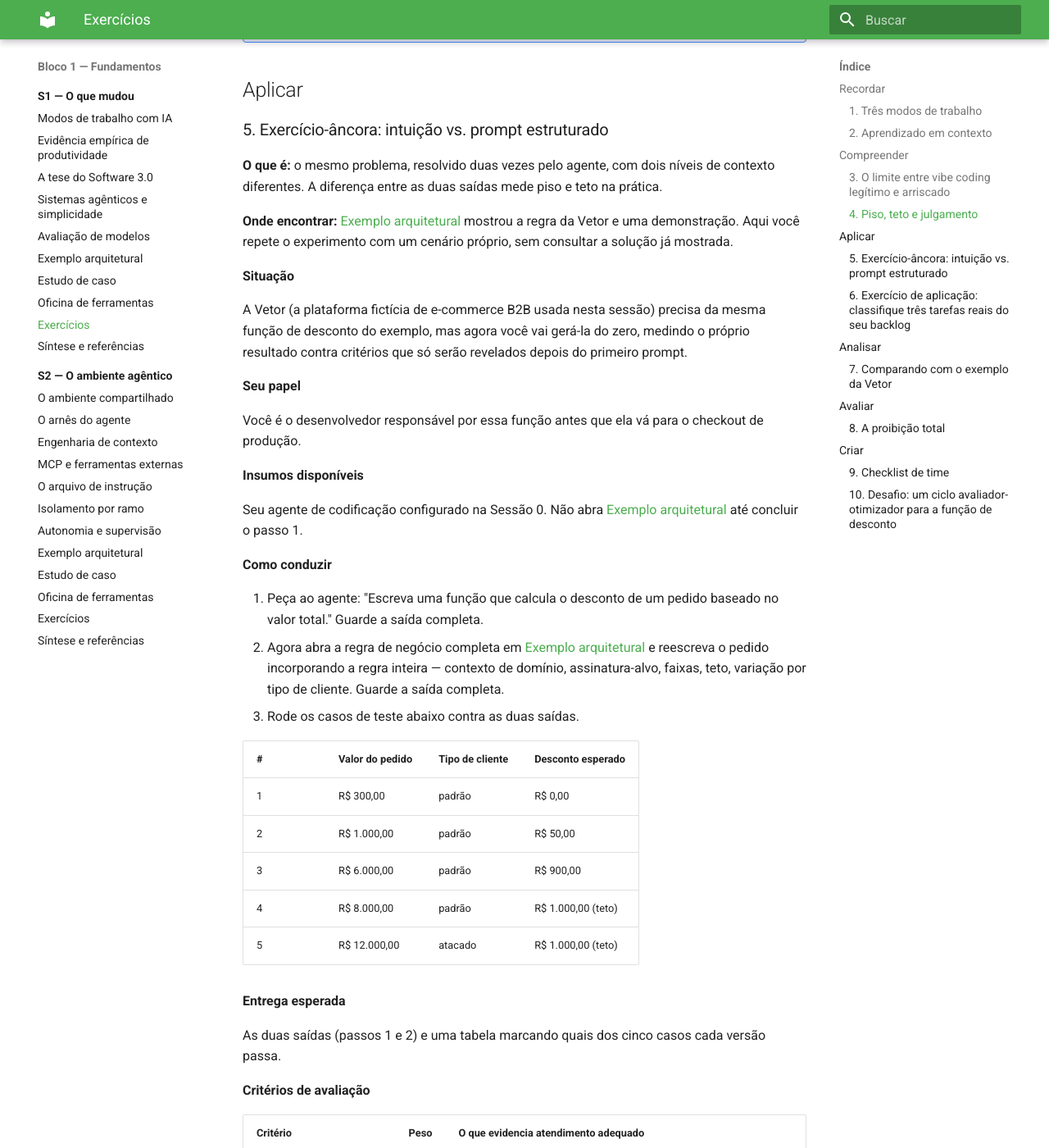
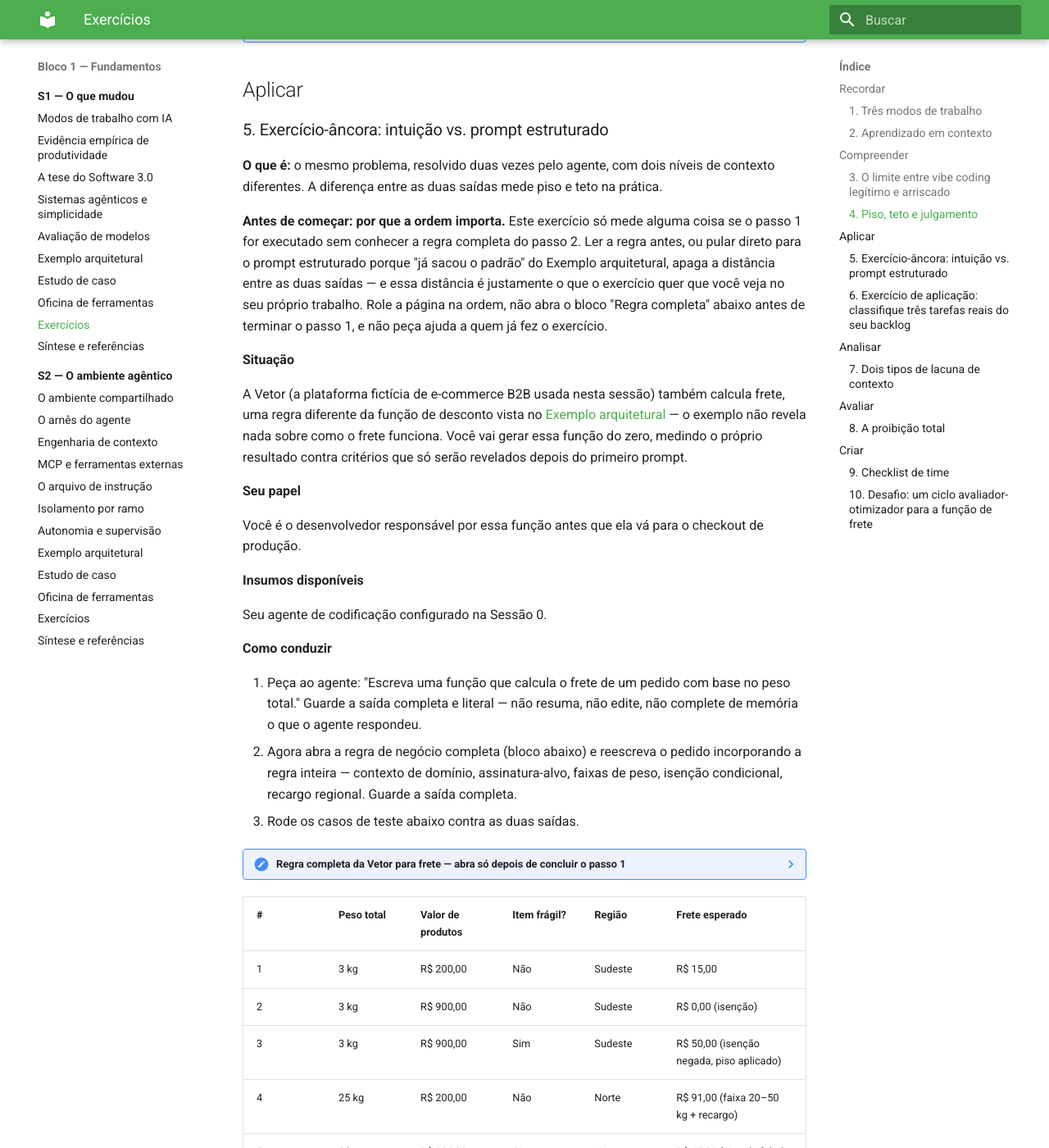
Before and after one commit to arkhibr/workshops-ia-agentica, an MkDocs documentation site: the page built from docs/sessao-01-o-que-mudou/exercicios.md, in a window 1280 px wide and 1400 px high, scrolled down 1095 px. Shown: the whole window at 82% size. Built offline with MkDocs 1.6.1 and Material for MkDocs 9.7.7, drawn with Linux system fonts in a browser that asks for light colours; some of the changed text lies outside the part shown.

Commit message:
feat(s1): substitui o exercício-âncora por um caso de composição de regras
O exercício 5 (Aplicar) repetia, com o mesmo cenário e a mesma regra de
negócio, exatamente o que a demonstração do Exemplo arquitetural acabara de
mostrar — sem distância nenhuma entre o que o instrutor demonstrou e o que o
aluno "descobria" sozinho, o exercício não media nada.

Troca o cenário de desconto por cálculo de frete, com uma regra que nunca
aparece no Exemplo arquitetural. As armadilhas também mudam de natureza: no
lugar de uma faixa esquecida e um tipo de cliente esquecido (omissão isolada,
fácil de generalizar depois de ver a demo), o novo cenário tem duas exceções
que só falham quando se compõem (isenção de valor negada por item frágil,
recargo regional aplicado sobre o piso já ajustado) — erro de integração
entre regras corretas isoladamente, não de informação ausente.

Adiciona instruções explícitas contra "espertinhos": a regra completa fica
num bloco recolhível que só deve ser aberto depois do passo 1, o critério de
avaliação penaliza vocabulário da regra vazando na saída do passo 1 (sinal de
que foi aberta antes da hora), e uma dica para o facilitador flagar esse
padrão em voz alta na sala.

Ajusta os exercícios 7 (Analisar) e 10 (Criar), que dependiam do 5, para o
novo cenário — o 7 agora compara os dois tipos de lacuna (omissão vs.
composição) em vez de comparar saídas da mesma função.

Co-Authored-By: Claude Haiku 4.5 <noreply@anthropic.com>

```diff
--- a/docs/sessao-01-o-que-mudou/exercicios.md
+++ b/docs/sessao-01-o-que-mudou/exercicios.md
@@ -52,11 +52,11 @@ Confunde piso (o código roda) com teto (o código está correto e testável) e
 
 **O que é:** o mesmo problema, resolvido duas vezes pelo agente, com dois níveis de contexto diferentes. A diferença entre as duas saídas mede piso e teto na prática.
 
-**Onde encontrar:** [Exemplo arquitetural](exemplo-arquitetural.md) mostrou a regra da Vetor e uma demonstração. Aqui você repete o experimento com um cenário próprio, sem consultar a solução já mostrada.
+**Antes de começar: por que a ordem importa.** Este exercício só mede alguma coisa se o passo 1 for executado sem conhecer a regra completa do passo 2. Ler a regra antes, ou pular direto para o prompt estruturado porque "já sacou o padrão" do Exemplo arquitetural, apaga a distância entre as duas saídas — e essa distância é justamente o que o exercício quer que você veja no seu próprio trabalho. Role a página na ordem, não abra o bloco "Regra completa" abaixo antes de terminar o passo 1, e não peça ajuda a quem já fez o exercício.
 
 **Situação**
 
-A Vetor (a plataforma fictícia de e-commerce B2B usada nesta sessão) precisa da mesma função de desconto do exemplo, mas agora você vai gerá-la do zero, medindo o próprio resultado contra critérios que só serão revelados depois do primeiro prompt.
+A Vetor (a plataforma fictícia de e-commerce B2B usada nesta sessão) também calcula frete, uma regra diferente da função de desconto vista no [Exemplo arquitetural](exemplo-arquitetural.md) — o exemplo não revela nada sobre como o frete funciona. Você vai gerar essa função do zero, medindo o próprio resultado contra critérios que só serão revelados depois do primeiro prompt.
 
 **Seu papel**
 
@@ -64,35 +64,53 @@ Você é o desenvolvedor responsável por essa função antes que ela vá para o
 
 **Insumos disponíveis**
 
-Seu agente de codificação configurado na Sessão 0. Não abra [Exemplo arquitetural](exemplo-arquitetural.md) até concluir o passo 1.
+Seu agente de codificação configurado na Sessão 0.
 
 **Como conduzir**
 
-1. Peça ao agente: "Escreva uma função que calcula o desconto de um pedido baseado no valor total." Guarde a saída completa.
-2. Agora abra a regra de negócio completa em [Exemplo arquitetural](exemplo-arquitetural.md#a-regra-de-negocio-completa) e reescreva o pedido incorporando a regra inteira — contexto de domínio, assinatura-alvo, faixas, teto, variação por tipo de cliente. Guarde a saída completa.
+1. Peça ao agente: "Escreva uma função que calcula o frete de um pedido com base no peso total." Guarde a saída completa e literal — não resuma, não edite, não complete de memória o que o agente respondeu.
+2. Agora abra a regra de negócio completa (bloco abaixo) e reescreva o pedido incorporando a regra inteira — contexto de domínio, assinatura-alvo, faixas de peso, isenção condicional, recargo regional. Guarde a saída completa.
 3. Rode os casos de teste abaixo contra as duas saídas.
 
-| # | Valor do pedido | Tipo de cliente | Desconto esperado |
-|---|---|---|---|
-| 1 | R$ 300,00 | padrão | R$ 0,00 |
-| 2 | R$ 1.000,00 | padrão | R$ 50,00 |
-| 3 | R$ 6.000,00 | padrão | R$ 900,00 |
-| 4 | R$ 8.000,00 | padrão | R$ 1.000,00 (teto) |
-| 5 | R$ 12.000,00 | atacado | R$ 1.000,00 (teto) |
+??? note "Regra completa da Vetor para frete — abra só depois de concluir o passo 1"
+    Tabela de frete por peso total do pedido:
+
+    | Peso total do pedido | Frete base |
+    |---|---|
+    | Até 5 kg | R$ 15,00 |
+    | De 5,01 a 20 kg | R$ 35,00 |
+    | De 20,01 a 50 kg | R$ 70,00 |
+    | Acima de 50 kg | R$ 120,00 |
+
+    Duas exceções que **interagem** entre si, não duas regras isoladas:
+
+    - Pedidos com valor de produtos ≥ R$ 800,00 têm frete grátis — **exceto** se o pedido contiver item da categoria "frágil": nesse caso a isenção é negada, e o frete nunca é menor que R$ 50,00, mesmo que a faixa de peso indicasse um valor menor.
+    - Entregas para a região Norte recebem recargo de 30% sobre o frete **já calculado** — depois de aplicar a isenção e o piso de item frágil, nunca sobre o frete base isolado.
+
+| # | Peso total | Valor de produtos | Item frágil? | Região | Frete esperado |
+|---|---|---|---|---|---|
+| 1 | 3 kg | R$ 200,00 | Não | Sudeste | R$ 15,00 |
+| 2 | 3 kg | R$ 900,00 | Não | Sudeste | R$ 0,00 (isenção) |
+| 3 | 3 kg | R$ 900,00 | Sim | Sudeste | R$ 50,00 (isenção negada, piso aplicado) |
+| 4 | 25 kg | R$ 200,00 | Não | Norte | R$ 91,00 (faixa 20–50 kg + recargo) |
+| 5 | 3 kg | R$ 900,00 | Sim | Norte | R$ 65,00 (piso de frágil + recargo, nessa ordem) |
 
 **Entrega esperada**
 
-As duas saídas (passos 1 e 2) e uma tabela marcando quais dos cinco casos cada versão passa.
+As duas saídas (passos 1 e 2), sem edição, e uma tabela marcando quais dos cinco casos cada versão passa. Cole a saída bruta do agente, não uma descrição do que ele fez.
 
 **Critérios de avaliação**
 
 | Critério | Peso | O que evidencia atendimento adequado |
 |---|---:|---|
-| Execução dos dois prompts | 20% | As duas saídas foram geradas e preservadas, sem edição manual |
+| Execução dos dois prompts, na ordem, sem espiar a regra antes do passo 1 | 20% | As duas saídas foram geradas e preservadas, sem edição manual, e a saída do passo 1 não usa nenhum termo da regra que só aparece no bloco oculto (ex.: "frágil", "Norte", "30%") |
 | Verificação dos cinco casos | 40% | Cada caso foi de fato testado contra as duas saídas, não estimado |
-| Diagnóstico | 40% | Aponta com precisão qual caso revela a diferença e por que (regra de negócio ausente do primeiro prompt, não "o modelo errou") |
+| Diagnóstico | 40% | Aponta com precisão qual caso revela a diferença e por que — em especial o caso 5, o único em que as duas exceções se cruzam |
 
-**Como verificar antes de entregar:** confira se os casos 4 e 5 (os que dependem do teto e do tipo de cliente) foram mesmo testados, não só assumidos como corretos.
+**Como verificar antes de entregar:** confira se o caso 5 (o único em que isenção negada, piso e recargo regional se compõem ao mesmo tempo) foi mesmo testado, não só assumido como correto. Se a sua saída do passo 1 já continha a palavra "frágil" ou tratava a região Norte de forma diferente, você provavelmente abriu a regra antes da hora — refaça o passo 1 puro, porque o dado da comparação ficou contaminado.
+
+!!! tip "Reforço para o facilitador"
+    Peça a duas ou três pessoas para lerem em voz alta, sem preparar, a saída do passo 1. Quem abriu a regra antes da hora tende a produzir uma função "genérica correta demais" para não ter visto nada — vocabulário de domínio (peso, frágil, região) aparecendo sem que a regra tenha sido mostrada é o sinal de alerta.
 
 ### 6. Exercício de aplicação: classifique três tarefas reais do seu backlog
 
@@ -148,9 +166,11 @@ As três tarefas em uma linha cada, a tabela preenchida para a tarefa escolhida,
 
 ## Analisar
 
-### 7. Comparando com o exemplo da Vetor
+### 7. Dois tipos de lacuna de contexto
 
-Compare sua saída do prompt intuitivo (exercício 5) com a saída demonstrada em [Exemplo arquitetural](exemplo-arquitetural.md). As duas erraram nos mesmos casos? Se não, qual regra de negócio cada uma perdeu de forma diferente?
+O [Exemplo arquitetural](exemplo-arquitetural.md) (desconto) e o exercício-âncora (exercício 5, frete) perdem regra de negócio por motivos diferentes. No desconto, o prompt vago esquece uma faixa e ignora um teto: falta uma informação isolada, fácil de apontar depois. No frete, mesmo um prompt que trate isenção de valor e recargo regional corretamente, cada regra por si, ainda erra o caso 5 ao tratar as duas regras como independentes — a lacuna está na forma como elas se combinam, não em nenhuma delas isolada.
+
+Compare as duas lacunas: qual delas você acha que uma revisão de código manual pegaria mais fácil, só de ler a função? E qual delas só um teste automatizado (rodando o caso 5 de verdade) pegaria com confiança? Justifique.
 
 ## Avaliar
 
@@ -164,27 +184,27 @@ Releia o [Estudo de caso](estudo-de-caso.md). Em até 100 palavras, defenda uma
 
 Escreva um checklist de no máximo cinco itens que qualquer prompt de geração de código na Vetor deveria atender antes de ser aceito em produção. Cada item precisa ser verificável por outra pessoa, não uma intenção vaga como "ser claro".
 
-### 10. Desafio: um ciclo avaliador-otimizador para a função de desconto
+### 10. Desafio: um ciclo avaliador-otimizador para a função de frete
 
 **Nível:** mais exigente que os demais exercícios desta sessão. Combina o padrão avaliador-otimizador de [Sistemas agênticos e simplicidade](sistemas-agenticos.md#o-principio-de-simplicidade) com o cenário do exercício-âncora.
 
-Você já gerou, no exercício 5, duas versões da função de desconto: uma a partir do prompt intuitivo, outra do prompt estruturado. Neste desafio, você vai usar o próprio agente para descobrir os erros da primeira versão, sem revelar a ele quais casos falham.
+Você já gerou, no exercício 5, duas versões da função de frete: uma a partir do prompt intuitivo, outra do prompt estruturado. Neste desafio, você vai usar o próprio agente para descobrir os erros da primeira versão, sem revelar a ele quais casos falham.
 
 **Execute:**
 
 1. Volte à saída do prompt intuitivo (exercício 5, passo 1). Não abra de novo a tabela de 5 casos de teste.
-2. Numa nova interação, peça ao agente para atuar como revisor crítico dessa função: cole a regra de negócio completa de [Exemplo arquitetural](exemplo-arquitetural.md#a-regra-de-negocio-completa) e peça que ele aponte todos os casos em que a função produz um valor errado. Não mencione o teto nem o tipo de cliente atacado — deixe o agente encontrar sozinho.
-3. Compare os casos que o agente encontrou sozinho com os 5 casos de teste oficiais do exercício 5. Ele achou os dois casos-armadilha (teto e atacado)?
+2. Numa nova interação, peça ao agente para atuar como revisor crítico dessa função: cole a regra de negócio completa do bloco "Regra completa da Vetor para frete" (exercício 5) e peça que ele aponte todos os casos em que a função produz um valor errado. Não mencione o item frágil, a região Norte, nem que as duas exceções se compõem — deixe o agente encontrar sozinho.
+3. Compare os casos que o agente encontrou sozinho com os 5 casos de teste oficiais do exercício 5. Ele achou o caso 3 (isenção negada por item frágil)? Achou o caso 5, em que as duas exceções se cruzam?
 4. Peça ao agente para corrigir a função com base na própria crítica, sem que você aponte a correção.
 
 **Entrega esperada:** a crítica do passo 2, a comparação do passo 3, e a versão corrigida do passo 4, testada contra os 5 casos oficiais.
 
-**Por que isso é mais difícil:** nos exercícios anteriores, você forneceu a regra de negócio completa de uma vez. Aqui, o agente precisa descobrir sozinho onde a primeira versão falha, o papel de "avaliador" do padrão visto em Padrões e decisões, e você precisa julgar se a autocrítica dele foi rigorosa ou só superficial.
+**Por que isso é mais difícil:** nos exercícios anteriores, você forneceu a regra de negócio completa de uma vez. Aqui, o agente precisa descobrir sozinho onde a primeira versão falha, o papel de "avaliador" do padrão visto em Sistemas agênticos e simplicidade, e você precisa julgar se a autocrítica dele foi rigorosa ou só superficial — o caso 5 é o teste mais duro porque exige perceber que duas regras corretas isoladamente ainda podem compor errado.
 
 <details>
 <summary>O que evidencia um bom resultado</summary>
 
-O agente identificou pelo menos o caso do teto ou o caso do cliente atacado sem que fossem mencionados no prompt. Se não identificou nenhum dos dois, isso também é um resultado válido para discutir: ciclo de autocrítica não garante pegar tudo, e é por isso que a verificação por teste automatizado continua necessária mesmo com um passo de revisão a mais.
+O agente identificou o caso 3 (isenção negada por item frágil) sem que isso fosse mencionado no prompt. O caso 5, que exige perceber a interação entre duas exceções, é o mais difícil de todos — não encontrá-lo sozinho também é um resultado válido para discutir: ciclo de autocrítica captura omissão melhor do que captura erro de composição entre regras, e é por isso que a verificação por teste automatizado continua necessária mesmo com um passo de revisão a mais.
 </details>
 
 Concluída a prática, faça a [síntese e autoavaliação](sintese-e-referencias.md).
```
